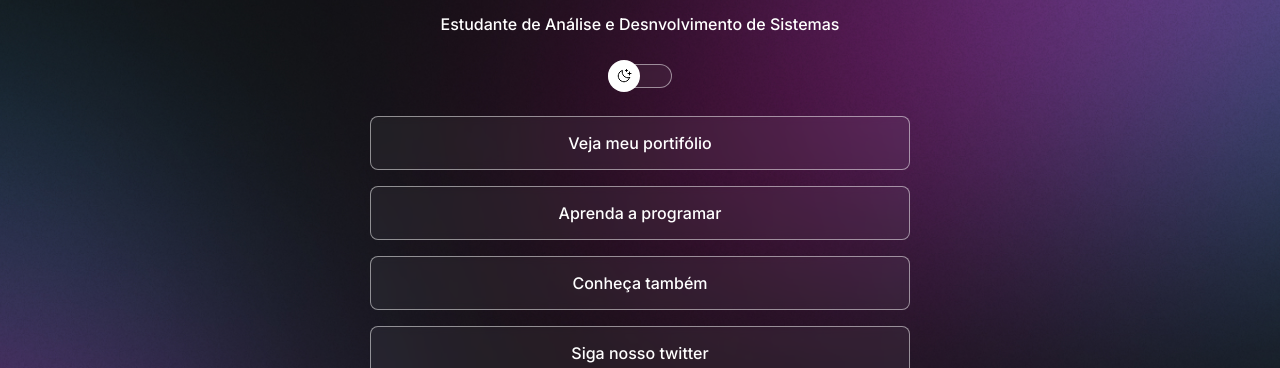
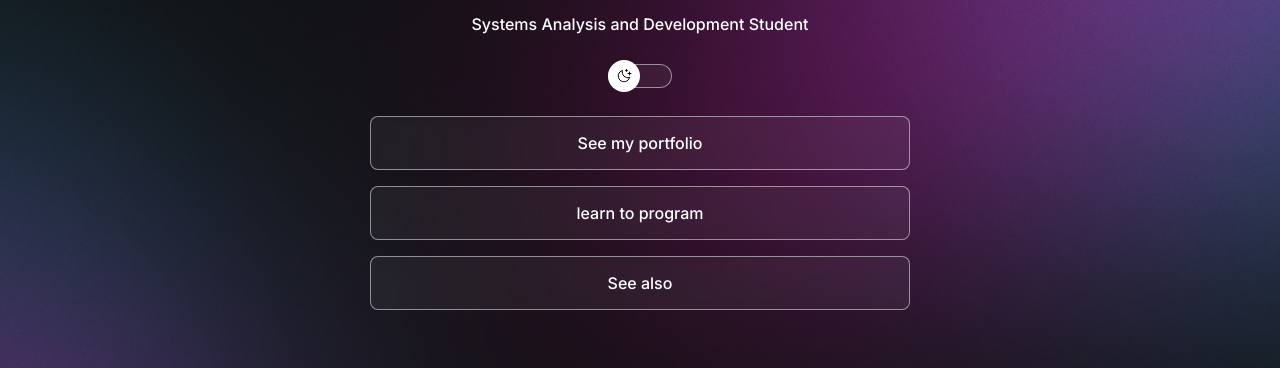
Before and after one commit to GiovanniGoulart/Projeto-DevLinks-, a plain HTML site: page index.html in a window 1280 px wide. Shown: the part 250-618 px from the top of the page. Drawn offline with nearby package versions, Linux system fonts and the light colour scheme.

Commit message:
Update index.html

```diff
--- a/index.html
+++ b/index.html
@@ -21,25 +21,23 @@
           alt="foto de Giovanni Goulart sorrindo, usando um bone de cor bege claro e blusa de moleton azul"
           />
       <h1>GiovanniGoulart</h1><br>
-      <p>Estudante de Análise e Desnvolvimento de Sistemas</p>
+      <p>Systems Analysis and Development Student</p>
       </div>
       <div id="switch" onclick="toggleMode()">
         <button></button>
         <span></span>
       </div>
    <ul>
-    <li> <a href="https://github.com/GiovanniGoulart"target="_blank">Veja meu portifólio</a>
+    <li> <a href="https://github.com/GiovanniGoulart"target="_blank">See my portfolio</a>
     </li>
     <li>
-      <a href="https://www.rocketseat.com.br/discover"target="_blank">Aprenda a programar</a>
+      <a href="https://www.rocketseat.com.br/discover"target="_blank">learn to program</a>
     </li>
     <li>
-    <a href="https://www.cursoemvideo.com/"target="_blank">Conheça também</a>
+    <a href="https://www.cursoemvideo.com/"target="_blank">See also</a>
   </li>
 
-   <li>
-    <a href="https://twitter.com/GiovanniGoular8"target="_blank">Siga nosso twitter</a>
-   </li>
+
    </ul>
    <div id="social-links">
     <a href="https://github.com/GiovanniGoulart" target="_blank">
@@ -56,7 +54,7 @@
 </a>
   </div>
   <footer>
-    Feito por <a href="https://github.com/GiovanniGoulart" target="_blank">GiovanniGoulart-Jan/2023</a>
+    Made by <a href="https://github.com/GiovanniGoulart" target="_blank">GiovanniGoulart-Jan/2023</a>
 
   </footer>
   </div>
```
